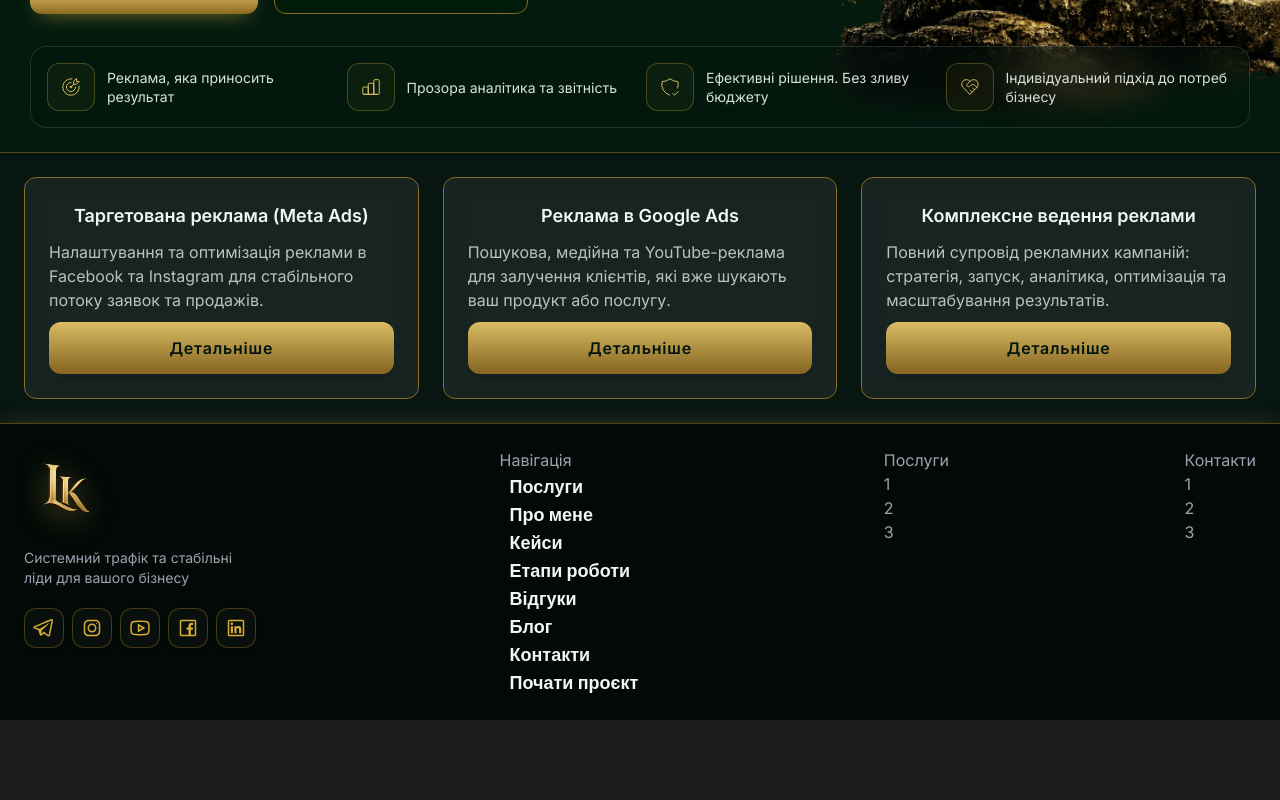
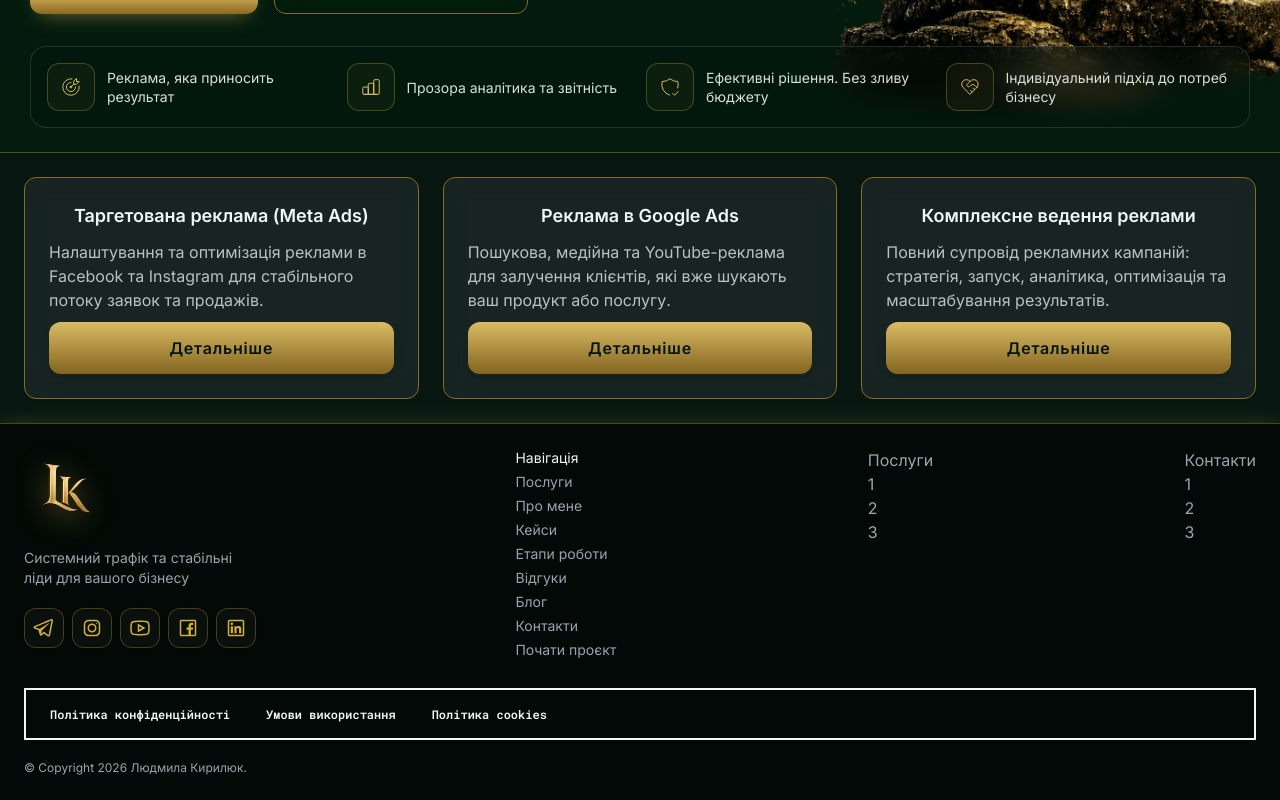
Before and after one commit to geeeorgio/next, a Next.js app: page / in a window 1280 px wide. Shown: the part 543-1343 px from the top of the page. Before the commit the page ends 1263 px from the top, so only its background shows below. Built offline with nearby package versions, Linux system fonts and the light colour scheme; a web font is replaced by a local one.

Commit message:
footer: add bottom div for legal links

```diff
--- a/app/globals.css
+++ b/app/globals.css
@@ -19,6 +19,7 @@
 
   --font-sans: var(--font-inter);
   --font-display: var(--font-playfair);
+  --font-robo: var(--font-roboto);
 
   --animate-cursor: cursor 1s step-end infinite;
   --animate-shimmer: shimmer 1.5s ease-in-out infinite;
--- a/app/layout.tsx
+++ b/app/layout.tsx
@@ -1,5 +1,5 @@
 import type { Metadata } from 'next';
-import { Inter, Playfair_Display } from 'next/font/google';
+import { Inter, Playfair_Display, Roboto_Mono } from 'next/font/google';
 
 import './globals.css';
 import Footer from '@/components/sections/Footer';
@@ -15,6 +15,11 @@ const playfair = Playfair_Display({
   subsets: ['latin', 'cyrillic'],
 });
 
+const roboto = Roboto_Mono({
+  variable: '--font-roboto',
+  subsets: ['latin', 'cyrillic'],
+});
+
 export const metadata: Metadata = {
   title: 'Create Next App',
   description: 'Generated by create next app',
@@ -26,7 +31,10 @@ export default function RootLayout({
   children: React.ReactNode;
 }>) {
   return (
-    <html lang="uk" className={`${inter.variable} ${playfair.variable} h-full antialiased`}>
+    <html
+      lang="uk"
+      className={`${inter.variable} ${playfair.variable} ${roboto.variable} h-full antialiased`}
+    >
       <body className="min-h-full flex flex-col">
         <Header />
         <main className="flex-1 flex flex-col">{children}</main>
--- a/components/sections/Footer.tsx
+++ b/components/sections/Footer.tsx
@@ -1,12 +1,13 @@
 import Image from 'next/image';
 import Link from 'next/link';
 
+import { legalLinks } from '@/lib/legal';
 import { navItemsList, socialList } from '@/lib/nav-items';
 
 const Footer = () => {
   return (
-    <footer className="bg-footer border-t border-t-gold-accent-muted/60 shadow-[0_4px_20px_rgba(201,168,76,0.3)]">
-      <div className="flex flex-col md:flex-row justify-between items-start p-4 md:p-5 lg:p-6 gap-2 md:gap-3 lg:gap-4">
+    <footer className="bg-footer flex flex-col gap-4 md:gap-5 lg:gap-6 xl:gap-7 border-t border-t-gold-accent-muted/60 shadow-[0_4px_20px_rgba(201,168,76,0.3)] p-4 md:p-5 lg:p-6">
+      <div className="flex flex-col md:flex-row justify-between items-start gap-2 md:gap-3 lg:gap-4">
         <div className="flex flex-col gap-1.5 md:gap-2.5 lg:gap-3.5 xl:gap-5 items-start">
           <Link
             href="/"
@@ -45,15 +46,15 @@ const Footer = () => {
           </ul>
         </div>
 
-        <nav className="flex flex-col">
-          <span>Навігація</span>
-          <ul className="flex flex-col">
+        <nav className="flex flex-col items-start gap-1">
+          <span className="text-foreground text-xs md:text-sm">Навігація</span>
+          <ul className="flex flex-col gap-1">
             {navItemsList.map(({ href, label_ua }) => (
-              <li key={label_ua} className="">
-                <Link
-                  href={href}
-                  className={`relative px-2.5 py-2 text-xs lg:text-base xl:text-lg font-display font-semibold transition-all duration-300 text-foreground hover:text-gold-accent`}
-                >
+              <li
+                key={label_ua}
+                className="text-xs lg:text-sm transition-all duration-300 text-foreground-muted hover:text-gold-accent"
+              >
+                <Link href={href} className={`pt-2 pb-2`}>
                   {label_ua}
                 </Link>
               </li>
@@ -79,6 +80,20 @@ const Footer = () => {
           </ul>
         </div>
       </div>
+
+      <div className="flex w-full flex-col gap-3 md:gap-4 lg:gap-5">
+        <ul className="flex flex-col md:flex-row items-start p-2 md:p-3 lg:p-4 gap-3 md:gap-4 lg:gap-5 border-2 border-foreground">
+          {legalLinks.map(({ label, href }) => (
+            <li key={label} className="font-robo text-foreground font-semibold text-xs">
+              <Link href={href} className="p-2">
+                {label}
+              </Link>
+            </li>
+          ))}
+        </ul>
+
+        <p className="text-xs text-foreground-muted">© Copyright 2026 Людмила Кирилюк.</p>
+      </div>
     </footer>
   );
 };
--- /dev/null
+++ b/lib/legal.ts
@@ -0,0 +1,14 @@
+export const legalLinks = [
+  {
+    label: 'Політика конфіденційності',
+    href: '/privacy-policy',
+  },
+  {
+    label: 'Умови використання',
+    href: '/terms',
+  },
+  {
+    label: 'Політика cookies',
+    href: '/cookies',
+  },
+];
```
